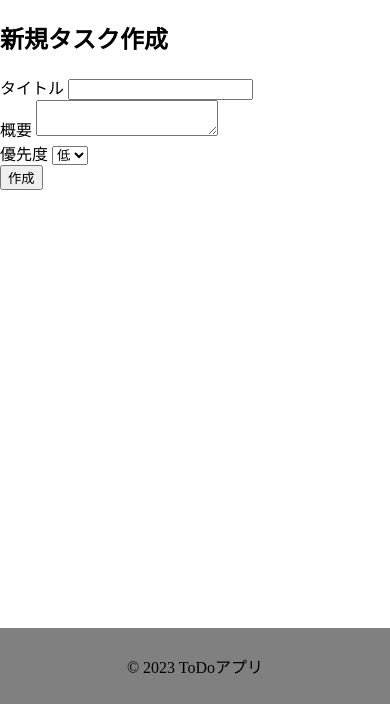
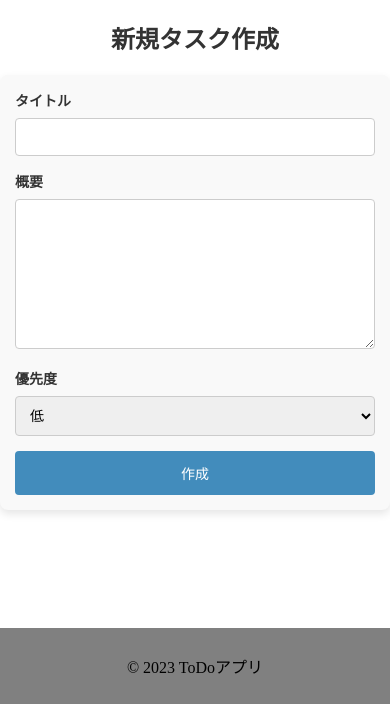
Before and after one commit to kaith05/djangotodo, a Django app: page /create/ in a window 390 px wide. Shown: the part 140-844 px from the top of the page. Run offline with Django 5.2, Linux system fonts and the light colour scheme.

Commit message:
全ページのスタイルの作成

```diff
--- a/tasks/static/tasks/style.css
+++ b/tasks/static/tasks/style.css
@@ -25,10 +25,13 @@ main {
     align-items: center;
 }
 
-.create-btn {
+.btn {
     background: #428cdc;
     color: white;
     border: none;
+}
+.btn:hover {
+    background: #3069a1;
 }
 
 footer {
--- /dev/null
+++ b/tasks/static/tasks/task_create.css
@@ -0,0 +1,85 @@
+/* フォーム全体のスタイル */
+form {
+    max-width: 600px;
+    margin: 0 auto;
+    padding: 20px;
+    background-color: #f9f9f9;
+    border-radius: 8px;
+    box-shadow: 0 4px 8px rgba(0, 0, 0, 0.1);
+}
+
+/* ヘッダー（フォームタイトル） */
+h2 {
+    text-align: center;
+    font-size: 24px;
+    color: #333;
+    margin-bottom: 20px;
+}
+
+/* フォームグループ（ラベルと入力フィールド） */
+.form-group {
+    margin-bottom: 15px;
+}
+
+.form-group label {
+    display: block;
+    font-size: 16px;
+    font-weight: bold;
+    color: #333;
+    margin-bottom: 8px;
+}
+
+.form-group input,
+.form-group textarea,
+.form-group select {
+    width: 100%;
+    padding: 10px;
+    font-size: 14px;
+    border: 1px solid #ccc;
+    border-radius: 4px;
+    box-sizing: border-box; /* paddingを含めた幅調整 */
+}
+
+.form-group textarea {
+    resize: vertical; /* 縦方向のみリサイズ可能にする */
+    height: 150px;
+}
+
+/* ボタン */
+.form-button {
+    display: block;
+    width: 100%;
+    padding: 12px;
+    background-color: #428cbc;
+    color: white;
+    font-size: 16px;
+    border: none;
+    border-radius: 4px;
+    cursor: pointer;
+    transition: background-color 0.3s ease;
+}
+
+.form-button:hover {
+    background-color: #3069a1;
+}
+
+/* フォームのレスポンシブ対応 */
+@media (max-width: 600px) {
+    form {
+        padding: 15px;
+    }
+
+    .form-group label {
+        font-size: 14px;
+    }
+
+    .form-group input,
+    .form-group textarea,
+    .form-group select {
+        font-size: 14px;
+    }
+
+    .form-button {
+        font-size: 14px;
+    }
+}
--- a/tasks/templates/base.html
+++ b/tasks/templates/base.html
@@ -16,7 +16,7 @@
             <img src="{% static 'tasks/ToDoLogo.webp' %}" alt="ToDo" class="logo">
         </div>
         <a href="{% url 'task_create' %}">
-            <button class="create-btn">新規追加</button>
+            <button class="btn">新規追加</button>
         </a>
     </header>
 
--- a/tasks/templates/tasks/task_create.html
+++ b/tasks/templates/tasks/task_create.html
@@ -1,8 +1,10 @@
 {% extends 'base.html' %}
+{% load static %}
 
 {% block title %}タスクの作成{% endblock %}
 
 {% block content %}
+<link rel="stylesheet" href="{% static 'tasks/task_create.css' %}">
 <h2>新規タスク作成</h2>
 <form method="POST">
     {% csrf_token %}
@@ -22,6 +24,6 @@
             <option value="3">高</option>
         </select>
     </div>
-    <button type="submit" class="btn btn-primary">作成</button>
+        <button type="submit" class="form-button">作成</button>
 </form>
 {% endblock %}
--- a/tasks/templates/tasks/task_delete.html
+++ b/tasks/templates/tasks/task_delete.html
@@ -1,13 +1,15 @@
 {% extends 'base.html' %}
+{% load static %}
 
 {% block title %}タスクの削除{% endblock %}
 
 {% block content %}
+<link rel="stylesheet" href="{% static 'tasks/task_delete.css' %}">
 <h2>タスクの削除</h2>
 <p>「{{ task.title }}」を削除しますか？</p>
 <form method="post">
   {% csrf_token %}
-  <button type="submit">削除する</button>
+  <button type="submit" class="form-button">削除する</button>
 </form>
-  <button type="button" onclick="location.href='{% url 'task_list' %}'">キャンセル</button>
+<button type="button" class="form-button" onclick="location.href='{% url 'task_list' %}'">キャンセル</button>
 {% endblock %}
--- a/tasks/templates/tasks/task_list.html
+++ b/tasks/templates/tasks/task_list.html
@@ -53,8 +53,7 @@
                 <a href="{% url 'task_update' task.pk %}" class="btn btn-edit" title="編集">
                     <i class="icon-edit"></i>
                 </a>
-                <a href="{% url 'task_delete' task.pk %}" class="btn btn-delete" title="削除"
-                   onclick="return confirm('本当に削除しますか？')">
+                <a href="{% url 'task_delete' task.pk %}" class="btn btn-delete" title="削除">
                     <i class="icon-delete"></i>
                 </a>
             </div>
--- a/tasks/templates/tasks/task_update.html
+++ b/tasks/templates/tasks/task_update.html
@@ -1,8 +1,10 @@
 {% extends 'base.html' %}
+{% load static %}
 
 {% block title %}タスクの編集{% endblock %}
 
 {% block content %}
+<link rel="stylesheet" href="{% static 'tasks/task_update.css' %}">
 <h2>タスクの編集</h2>
 <form method="POST">
     {% csrf_token %}
@@ -22,6 +24,6 @@
             <option value="3" {% if form.priority.value == 3 %}selected{% endif %}>高</option>
         </select>
     </div>
-    <button type="submit" class="btn btn-primary">更新</button>
+    <button type="submit" class="form-button">更新</button>
 </form>
 {% endblock %}
```
Also changed, not shown: tasks/static/tasks/task_delete.css (added, +83 -0 lines), tasks/static/tasks/task_update.css (added, +85 -0 lines).
